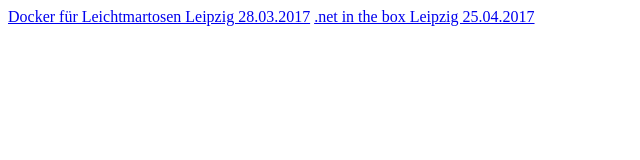
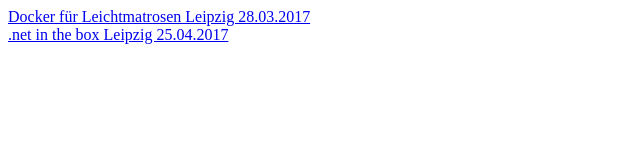
Before and after one commit to fpommerening/DotnetInTheBox, a plain HTML site: page index.html in a window 1280 px wide. Shown: the whole page, without its empty margins (0-640 px from the left). Drawn offline with Linux system fonts and the light colour scheme.

Commit message:
Fix link

```diff
--- a/index.html
+++ b/index.html
@@ -3,7 +3,7 @@
         Usergrouptour 2017 .net in the box
     </title>
     <body>
-        <a href="leichtmartosen.html">Docker für Leichtmartosen Leipzig 28.03.2017</a>
+        <a href="leichtmatrosen.html">Docker für Leichtmatrosen Leipzig 28.03.2017</a><br />
         <a href="dotnet_l.html">.net in the box Leipzig 25.04.2017</a>
     </body>
 </html>
```
